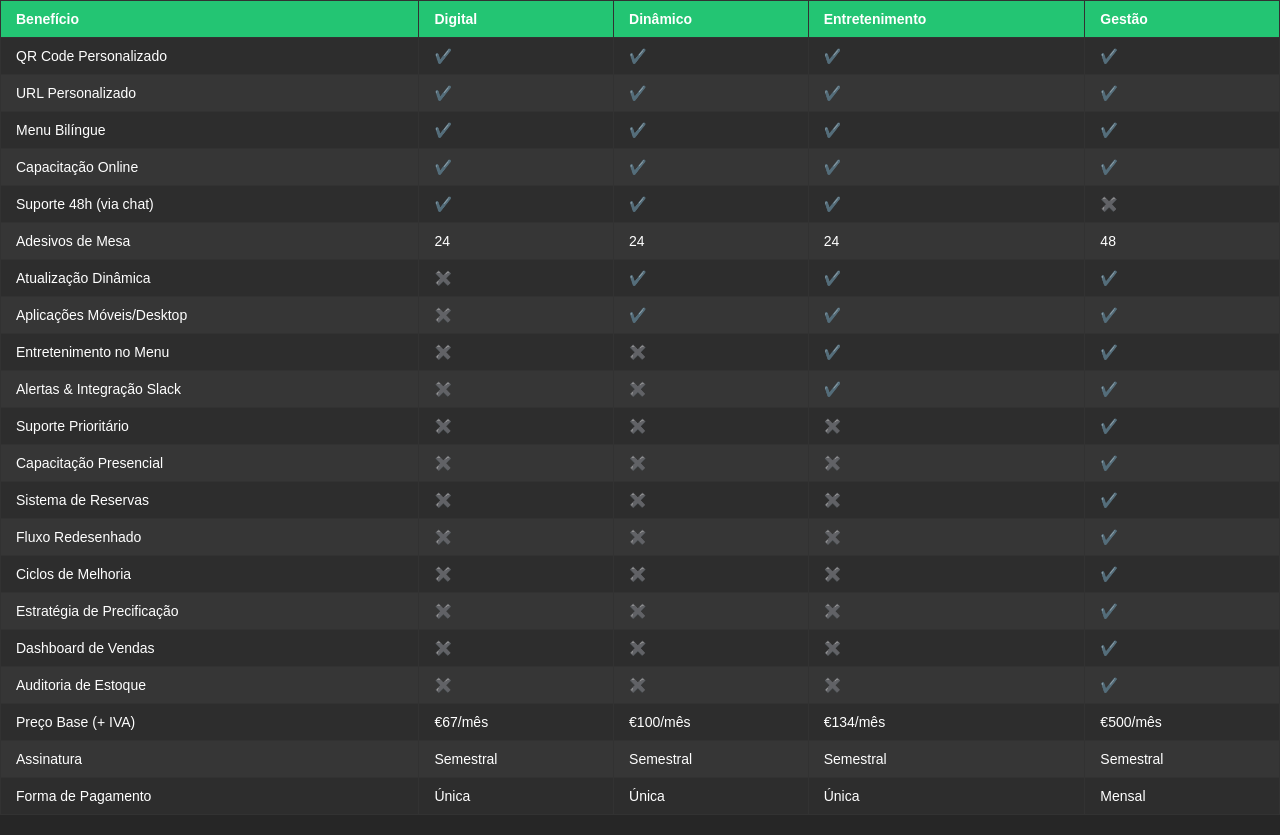
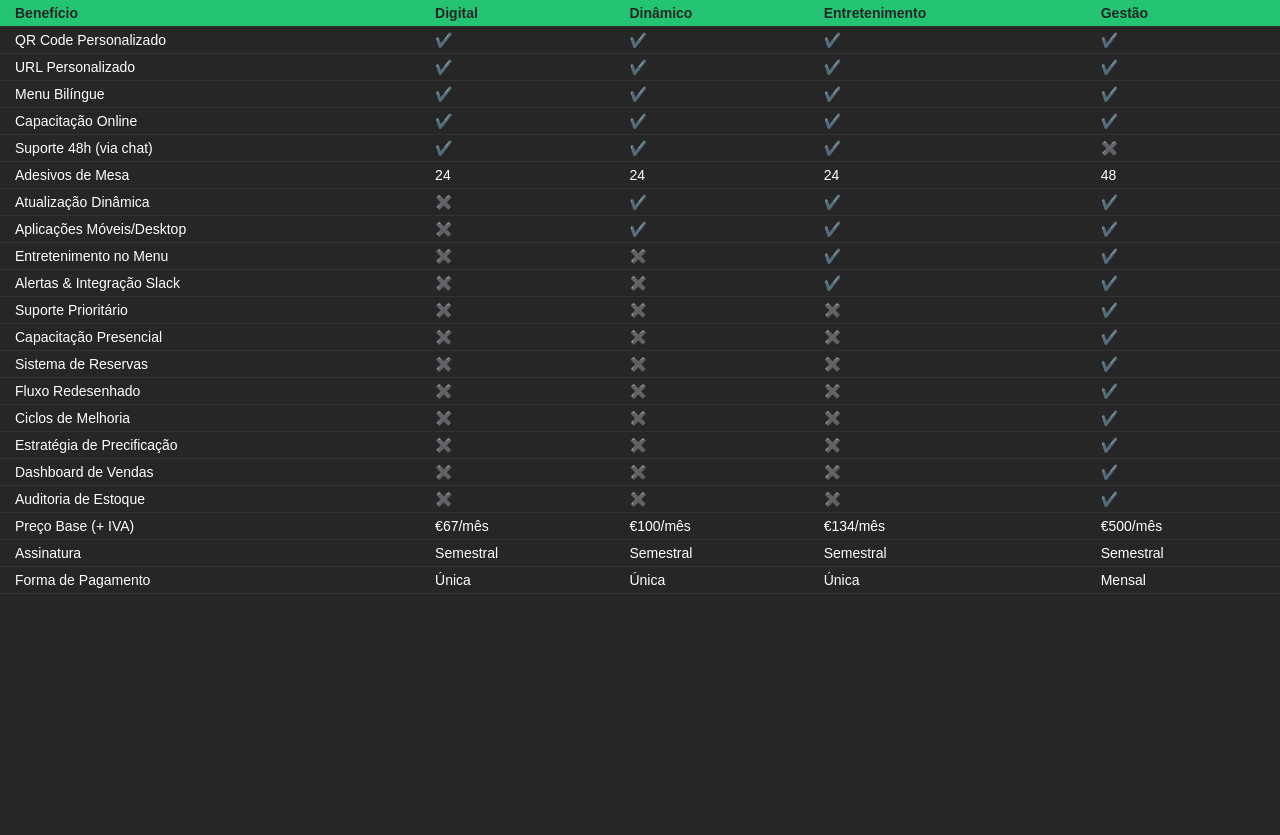
Before and after one commit to beloureiro/4menutbpriceplanpt, a plain HTML site: page index.html in a window 1280 px wide. After the commit the page ends 800 px from the top, so only its background shows below. Drawn offline with Linux system fonts and the light colour scheme.

Commit message:
Update styles.css

```diff
--- a/styles.css
+++ b/styles.css
@@ -14,33 +14,23 @@ table {
     width: 100%; /* largura total da tabela */
     border-collapse: collapse; /* sem espaçamento entre bordas das células */
     margin-bottom: 20px; /* espaço abaixo da tabela */
+    border-top-left-radius: 10px; /* borda arredondada superior esquerda */
+    border-top-right-radius: 10px; /* borda arredondada superior direita */
 }
 
 th, td {
-    padding: 10px 15px; /* espaçamento interno para células */
+    padding: 5px 15px; /* espaçamento interno para células */
     text-align: left; /* alinhamento de texto */
-    border: 1px solid #323232; /* bordas das células */
+    border-bottom: 1px solid #323232; /* borda inferior das células */
     font-size: 14px; /* tamanho da fonte */
 }
 
 th {
     background-color: #23c573; /* fundo verde para cabeçalhos */
-    color: #ffffff; /* texto branco */
+    color: #262626; /* texto preto */
 }
 
-tr:nth-child(even) {
-    background-color: #363636; /* fundo mais escuro para linhas pares */
+tr:nth-child(even),
+tr:nth-child(odd) {
+    background-color: transparent; /* remover a alternância de cores entre linhas */
 }
-
-tr:nth-child(odd) {
-    background-color: #2d2d2d; /* fundo mais claro para linhas ímpares */
-}
-
-.nao-incluido {
-    color: #ff4444; /* vermelho para elementos não incluídos */
-}
-
-.checkmark {
-    color: #23c573; /* verde para checkmarks */
-    font-size: 16px; /* tamanho da fonte para ícones */
-}
```
